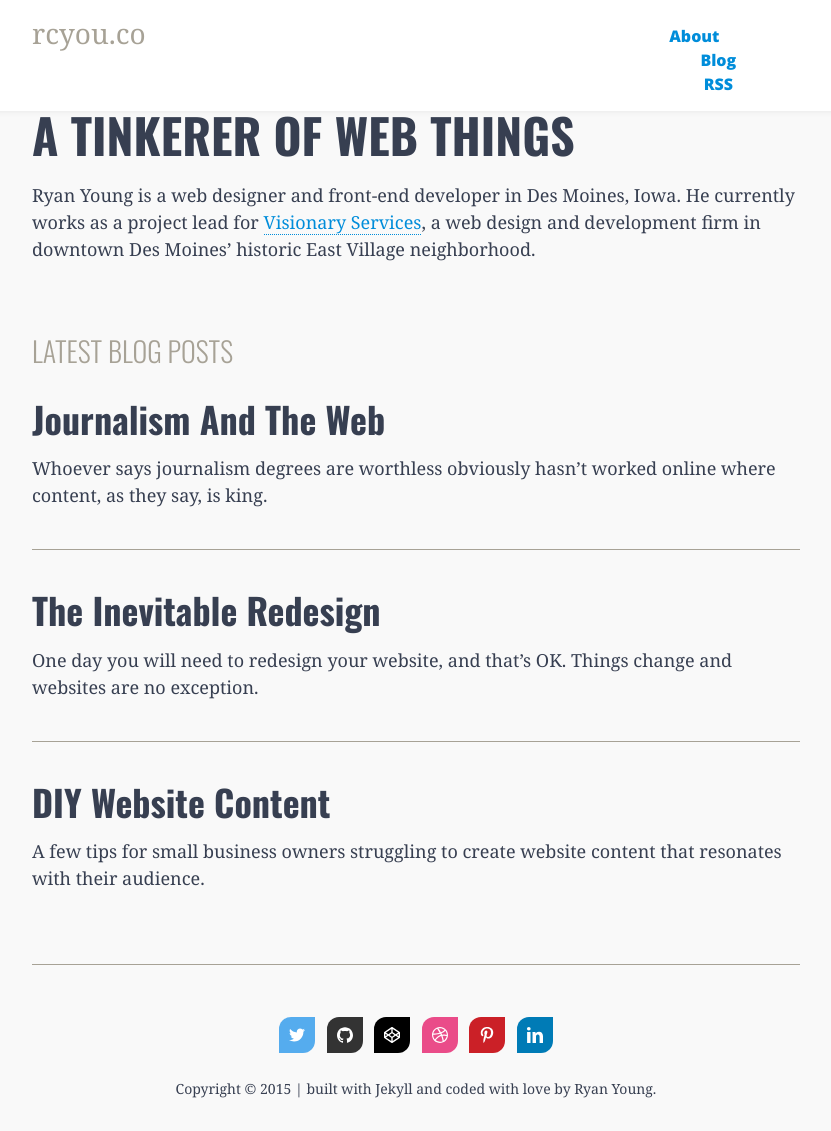
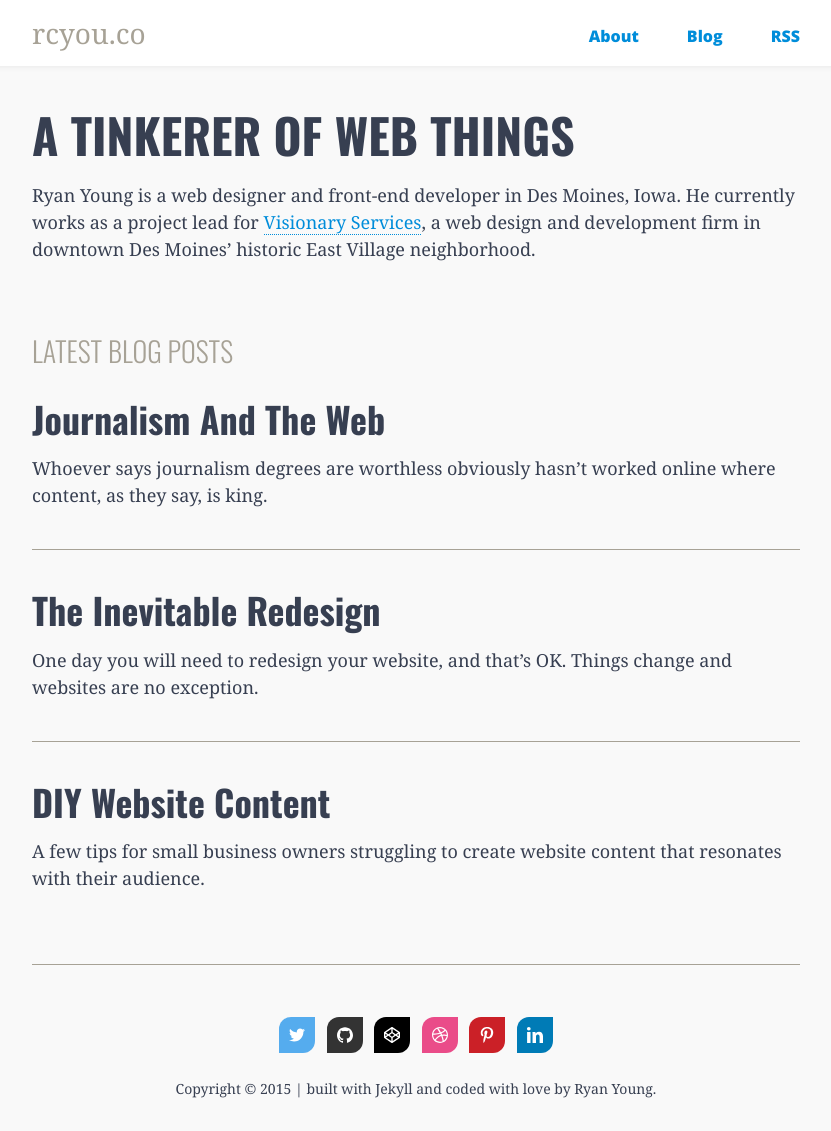
Before and after one commit to rcyou/jekyll-blog, a Jekyll site: the page built from index.html, in a window 1280 px wide and 1131 px high. Shown: the whole window, without its empty margins (224-1055 px from the left). Built offline with Jekyll 4.4.1, drawn with Linux system fonts in a browser that asks for light colours.

Commit message:
Fixing desktop nav

```diff
--- a/css/global.css
+++ b/css/global.css
@@ -510,11 +510,13 @@ Desktop View (more than 50rem/800px)
 	}
 	nav .nav_menu li {
 		display: inline-block;
+		width: auto;
 	}
 	nav .nav_menu li a {
 		display: inline-block;
 		padding: 0;
 		margin: 0 1.5rem;
+		width: auto;
 		font-size: 1rem;
 		text-decoration: none;
 		color: #008DDA;
```
